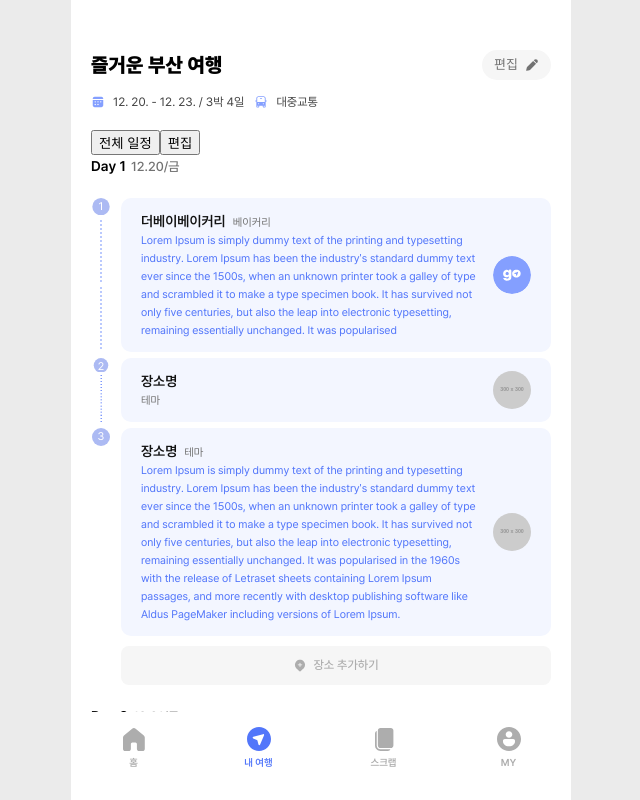
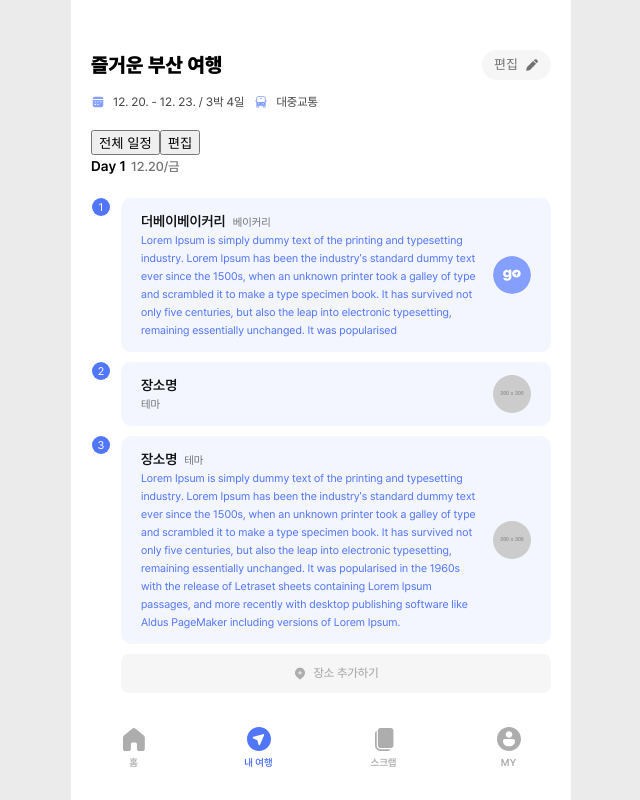
Before and after one commit to SugarSyrup/gabozago_FE, a React (Vite) app: page /mytrip/1 in a window 1280 px wide. Shown: the whole page, without its empty margins (319-959 px from the left). Built offline with nearby package versions, Linux system fonts and the light colour scheme.

Commit message:
fix(#13): 숫자 마커의 svg 아이콘 span 태그로 변경, 장소 정보 p태그 스타일컴포넌트 이름변경

```diff
--- a/src/components/tripDetail/TripPlanPlaceItem.tsx
+++ b/src/components/tripDetail/TripPlanPlaceItem.tsx
@@ -1,7 +1,5 @@
-import React from "react";
 import * as S from "../../styles/tripDetail/TripPlanPlaceItem.style";
 import { Place } from "../../assets/data/tripPlanData";
-import EllipseIcon from "../../assets/icons/ellipse.svg?react";
 import imagePlaceholder from "../../assets/icons/image_placeholder_circle.svg";
 import AddPlaceButton from "./AddPlaceButton";
 
@@ -16,16 +14,17 @@ function TripPlanPlaceItem({ place, index, addPlaceButton = false }: Props) {
     <>
       <S.PlaceItem>
         <S.MarkerBox>
-          <EllipseIcon />
-          <span>{index + 1}</span>
+          <S.MarkerSpan>{index + 1}</S.MarkerSpan>
         </S.MarkerBox>
         <S.PlaceBox>
           <S.PlaceTextBox hasMemo={hasMemo}>
             <div>
-              <S.PlaceName>{place.placeName}</S.PlaceName>
-              <S.PlaceTheme>{place.theme}</S.PlaceTheme>
+              <S.PlaceNameParagraph>{place.placeName}</S.PlaceNameParagraph>
+              <S.PlaceThemeParagraph>{place.theme}</S.PlaceThemeParagraph>
             </div>
-            {hasMemo && <S.PlaceMemo>{place.memo}</S.PlaceMemo>}
+            {hasMemo && (
+              <S.PlaceMemoParagraph>{place.memo}</S.PlaceMemoParagraph>
+            )}
           </S.PlaceTextBox>
           <img
             src={place.placeImage ? place.placeImage : imagePlaceholder}
--- a/src/styles/tripDetail/TripPlanPlaceItem.style.ts
+++ b/src/styles/tripDetail/TripPlanPlaceItem.style.ts
@@ -10,14 +10,14 @@ export const PlaceItem = styled.li`
   gap: 10px;
 
   &:not(:last-of-type) {
-    padding-bottom: 6px;
+    padding-bottom: 10px;
 
     /* 숫자 마크 아래 라인 */
     & > div:first-of-type:after {
       content: "";
       display: block;
       width: 1.6px;
-      height: 90%;
+      /* height: 90%; */
       background-image: url(${line});
       background-repeat: round;
     }
@@ -30,20 +30,18 @@ export const MarkerBox = styled.div`
   gap: 3px;
   flex-direction: column;
   align-items: center;
-  position: relative;
-
-  span {
-    position: absolute;
-    top: 0;
-    font-size: 11px;
-    line-height: 18px;
-    color: ${({ theme }) => theme.white};
-  }
-
-  svg {
-    width: 18px;
-    height: 18px;
-  }
+`;
+export const MarkerSpan = styled.span`
+  width: 18px;
+  height: 18px;
+  display: flex;
+  align-items: center;
+  justify-content: center;
+  font-size: 11px;
+  padding-top: 2px;
+  border-radius: 50%;
+  background-color: ${({ theme }) => theme.main};
+  color: ${({ theme }) => theme.white};
 `;
 
 export const PlaceBox = styled.div`
@@ -73,19 +71,19 @@ export const PlaceTextBox = styled.div<{ hasMemo: boolean }>`
     gap: ${({ hasMemo }) => (hasMemo ? "7px" : "0")};
   }
 `;
-export const PlaceName = styled.p`
+export const PlaceNameParagraph = styled.p`
   line-height: 22px;
   font-weight: 600;
   font-size: 14px;
   color: ${({ theme }) => theme.black};
 `;
-export const PlaceTheme = styled.p`
+export const PlaceThemeParagraph = styled.p`
   font-size: 11px;
   line-height: 18px;
   font-weight: 400;
   color: ${({ theme }) => theme.gray01};
 `;
-export const PlaceMemo = styled.p`
+export const PlaceMemoParagraph = styled.p`
   font-size: 11px;
   line-height: 18px;
   font-weight: 400;
```
